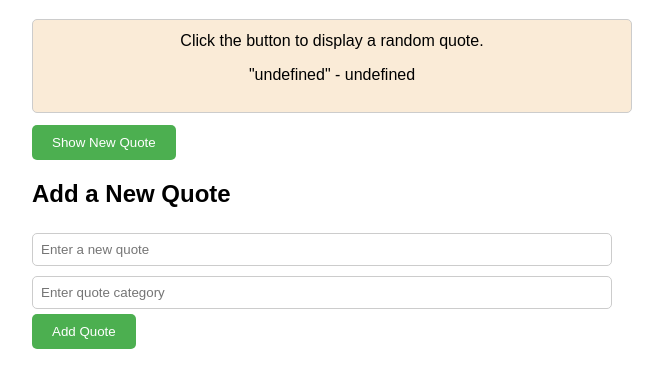
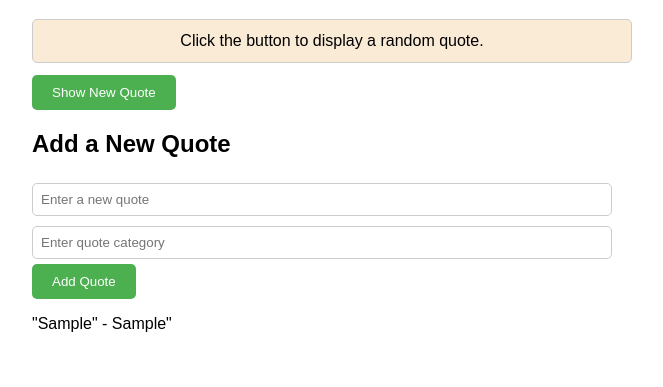
Before and after one commit to yahiaomarab/alx_fe_javascript, a plain HTML site: page dom-manipulation/index.html in a window 1280 px wide. Both pictures are taken after typing "Sample", "Sample" into the empty fields and a click on the button "Add Quote". Shown: the part 81-468 px from the top of the page, without its empty margins (308-971 px from the left). Drawn offline with Linux system fonts and the light colour scheme.

Commit message:
Create a Dynamic Quote Generator that displays different quotes based on user-selected categories. Include functionality to add new quotes and categories dynamically through the user interface

```diff
--- a/dom-manipulation/index.html
+++ b/dom-manipulation/index.html
@@ -17,7 +17,9 @@
     <input id="newQuoteCategory" type="text" placeholder="Enter quote category" />
     <button id="addQuote">Add Quote</button>
   </div>
+   <div id="added-quote">
 
+   </div>
   <script src="script.js"></script>
 </body>
 </html>
--- a/dom-manipulation/script.js
+++ b/dom-manipulation/script.js
@@ -35,20 +35,27 @@ function createAddQuoteForm() {
     return;
   }
 
-  quotes.push({ text, category });
+  // Create a new quote object
+  const newQuote = { text, category };
 
+  // Add the new quote to the array
+  quotes.push(newQuote);
+
+  // Clear the input fields
   newQuoteText.value = "";
   newQuoteCategory.value = "";
 
   // Create a new paragraph element to display the added quote
   const quoteElement = document.createElement("p");
-  quoteElement.textContent = `"${newQuote.text}" - ${newQuote.category}`;
+  const addedQuote = document.getElementById('added-quote')
+  quoteElement.textContent = `"${newQuote.text}" - ${newQuote.category}"`; // Now `newQuote` is properly referenced
 
   // Append the new quote to the quote display section
-  quoteDisplay.appendChild(quoteElement);
+  addedQuote.appendChild(quoteElement);
 
   alert("New quote added!");
 }
 
+
 newQuoteButton.addEventListener("click", showRandomQuote);
 addQuoteButton.addEventListener("click", createAddQuoteForm);
```
